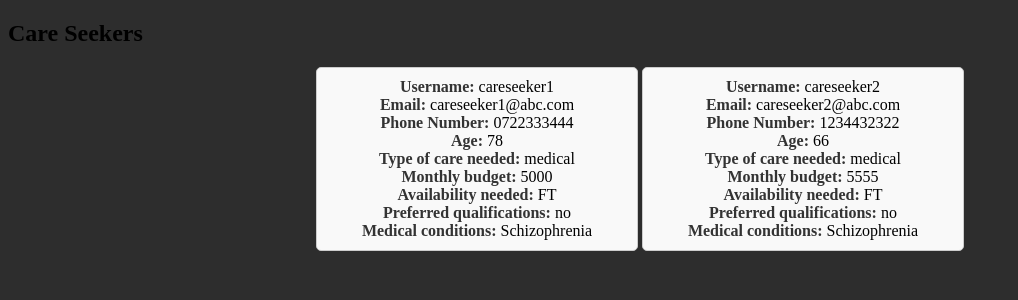
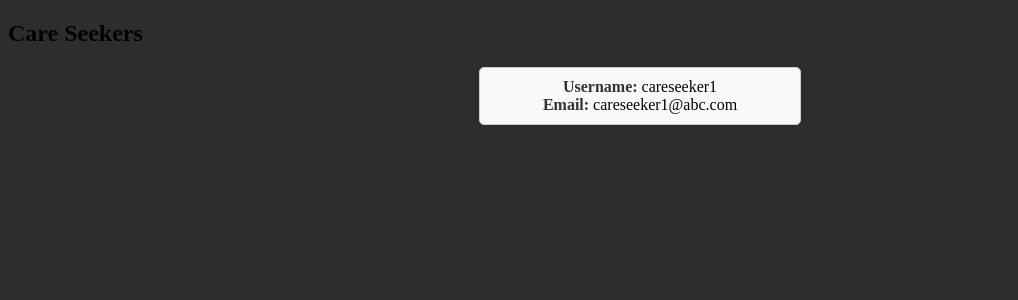
Before and after one commit to andra2410/elderlyCare, a Flask app: page /caregiver_dashboard in a window 1280 px wide. Shown: the part 265-565 px from the top of the page, without its empty margins (0-1018 px from the left). Run offline with Flask 3, Linux system fonts and the light colour scheme.

Commit message:
Merged the two databases into one (Users) and modified the register and login routes. ( + the caregiver_dashboard.html )

```diff
--- a/app/routes.py
+++ b/app/routes.py
@@ -1,11 +1,5 @@
 from flask import Flask, Blueprint, render_template, request, redirect, url_for, flash, get_flashed_messages
-from flask_user import login_required
-from flask_login import login_user, login_manager, current_user
-from flask_mail import Message
-from werkzeug.security import generate_password_hash
-
-from app import Caregivers
-from .models import db, CareSeekers
+from .models import db, Users
 
 auth_blueprint = Blueprint("auth", __name__, template_folder='templates')
 home_blueprint = Blueprint('home', __name__, template_folder='templates')
@@ -22,19 +16,22 @@ def login():
         username = request.form['username']
         password = request.form['password']
 
-        # Search for the user in both Caregivers and CareSeekers tables
-        caregiver = Caregivers.query.filter_by(username=username).first()
-        care_seeker = CareSeekers.query.filter_by(username=username).first()
+        user = Users.query.filter_by(username=username).first()
 
-        # Check if the user exists in either table
-        if caregiver and caregiver.password == password:
-            return redirect(url_for('auth.caregiver_dashboard'))
-        elif care_seeker and care_seeker.password == password:
-            return redirect(url_for('auth.careseeker_dashboard'))
+        if user:
+            if user.password == password:
+                if user.role == 'caregiver':
+                    return redirect(url_for('auth.caregiver_dashboard'))
+                elif user.role == 'care_seeker':
+                    return redirect(url_for('auth.careseeker_dashboard'))
+                else:
+                    flash('Invalid role.', 'error')
+            else:
+                flash('Invalid password.', 'error')
         else:
-            flash('Invalid username or password', 'error')
-            # return redirect(url_for('auth.login'))
-    return redirect(url_for('home.homepage'))
+            flash('User not found.', 'error')
+
+    return render_template('login.html')
 
 
 @auth_blueprint.route('/register', methods=["POST", "GET"])
@@ -43,65 +40,49 @@ def register():
         username = request.form['username']
         email = request.form['email']
         password = request.form['password']
-        password_hash = generate_password_hash(password)
         location = request.form['location']
         phone_number = request.form['phone_number']
         role = request.form['role']
 
-        if Caregivers.query.filter_by(username=username).first() or CareSeekers.query.filter_by(
-                username=username).first():
-            flash('Username already exists. Please choose a different username', 'error')
+        if Users.query.filter_by(username=username).first() or Users.query.filter_by(email=email).first():
+            flash('Username or email already exists. Please choose a different one.', 'error')
             return redirect(url_for('auth.register'))
 
-        if Caregivers.query.filter_by(email=email).first() or CareSeekers.query.filter_by(email=email).first():
-            flash('Email already in use. Try logging in instead.', 'error')
+        if role == 'caregiver':
+            availability = request.form.get('availability')
+            background_check = request.form.get('background_check') == 'Yes'
+            availability_needed = None
 
-        if role == 'caregiver':
-            experience = request.form['experience']
-            age = request.form['age']
-            references = request.form['references']
-            availability = request.form['availability']
-            languages_spoken = request.form['languages_spoken']
-            background_check = 'background_check' in request.form
-            additional_notes = request.form['additional_notes']
+        else:
+            availability_needed = request.form.get('availability_needed')
+            availability = None
+            background_check = None
 
-            caregiver = Caregivers(username=username,
-                                   age=age,
-                                   email=email,
-                                   password_hash=password_hash,
-                                   location=location,
-                                   phone_number=phone_number,
-                                   experience=experience,
-                                   references=references,
-                                   availability=availability,
-                                   languages_spoken=languages_spoken,
-                                   background_check=background_check,
-                                   additional_notes=additional_notes,
-                                   role='caregiver')
-            db.session.add(caregiver)
+        user = Users(
+            username=username,
+            email=email,
+            password=password,
+            location=location,
+            phone_number=phone_number,
+            role=role,
 
-        elif role == 'care_seeker':
-            age = request.form['age']
-            type_of_care_needed = request.form['type_of_care_needed']
-            monthly_budget = request.form['budget']  # Corrected field name
-            availability_needed = request.form['availability_needed']
-            preferred_qualifications = request.form['preferred_qualifications']
-            medical_conditions = request.form['medical_conditions']
+            # Set caregiver-specific fields if role is caregiver
+            experience=request.form.get('experience'),
+            references=request.form.get('references'),
+            availability=availability,
+            languages_spoken=request.form.get('languages_spoken'),
+            background_check=background_check,
+            additional_notes=request.form.get('additional_notes'),
 
-            care_seeker = CareSeekers(username=username,
-                                      email=email,
-                                      password_hash=password_hash,
-                                      location=location,
-                                      phone_number=phone_number,
-                                      age=age,
-                                      type_of_care_needed=type_of_care_needed,
-                                      monthly_budget=monthly_budget,
-                                      availability_needed=availability_needed,
-                                      preferred_qualifications=preferred_qualifications,
-                                      medical_conditions=medical_conditions,
-                                      role='care-seeker')
-            db.session.add(care_seeker)
+            # Set care seeker-specific fields if role is care seeker
+            type_of_care_needed=request.form.get('type_of_care_needed'),
+            monthly_budget=request.form.get('budget'),
+            availability_needed=availability_needed,
+            preferred_qualifications=request.form.get('preferred_qualifications'),
+            medical_conditions=request.form.get('medical_conditions'),
+        )
 
+        db.session.add(user)
         db.session.commit()
         return redirect(url_for('home.homepage'))
     else:
@@ -109,22 +90,26 @@ def register():
 
 
 @auth_blueprint.route('/caregiver_dashboard')
-# @login_required
 def caregiver_dashboard():
-    # if current_user.role != 'caregiver':
-    #     flash('You are not authorized to access this page', 'error')
-    #     return redirect(url_for('home.homepage'))
-
-    care_seekers = CareSeekers.query.all()
+    care_seekers = Users.query.filter_by(role='care_seeker').all()
     return render_template('caregiver_dashboard.html', care_seekers=care_seekers)
 
 
 @auth_blueprint.route('/careseeker_dashboard')
-# @login_required
 def careseeker_dashboard():
-    # if current_user.role != 'care_seeker':
-    #     flash('You are not authorized to access this page', 'error')
-    #     return redirect(url_for('home.homepage'))
+    return render_template('careseeker_dashboard.html')
 
-    caregivers = Caregivers.query.all()
-    return render_template('careseeker_dashboard.html', caregivers=caregivers)
+
+# @auth_blueprint.route('/')
+# def index():
+#     new_user = Users(
+#         username='admin',
+#         password='admin',
+#         email='admin@admin.com',
+#         location='buc',
+#         phone_number='0000000000',
+#         role='admin',
+#         age=20)
+#     db.session.add(new_user)
+#     db.session.commit()
+#     flash('Invalid username or password', 'error')
--- a/app/templates/caregiver_dashboard.html
+++ b/app/templates/caregiver_dashboard.html
@@ -3,7 +3,7 @@
 {% block title %}Caregiver Dashboard{% endblock %}
 
 {% block content %}
-            <style>
+    <style>
         /* CSS styles for the care seeker boxes */
         .care-seekers-container {
             text-align: center; /* Center horizontally */
@@ -32,24 +32,8 @@
             <div class="care-seeker-box">
                 <strong>Username:</strong> {{ care_seeker.username }}<br>
                 <strong>Email:</strong> {{ care_seeker.email }}<br>
-                <strong>Phone Number:</strong> {{care_seeker.phone_number}}<br>
-                <strong>Age:</strong> {{ care_seeker.age }}<br>
-                <strong>Type of care needed:</strong> {{ care_seeker.type_of_care_needed }}<br>
-                <strong>Monthly budget:</strong> {{ care_seeker.monthly_budget }}<br>
-                <strong>Availability needed:</strong> {{ care_seeker.availability_needed }}<br>
-                <strong>Preferred qualifications:</strong> {{ care_seeker.preferred_qualifications }}<br>
-                <strong>Medical conditions:</strong> {{ care_seeker.medical_conditions }}<br>
-
-
-                <!--age type_of_care_needed monthly_budget availability_needed preferred_qualifications medical_conditions  -->
+                <!-- Display other care seeker information as needed -->
             </div>
         {% endfor %}
     </div>
 {% endblock %}
-
-{% block scripts %}
-    <script>
-        // Set is_caregiver variable to true
-        var is_caregiver = true;
-    </script>
-{% endblock %}
```
Also changed, not shown: app/__init__.py (+3 -6 lines), app/models.py (+8 -51 lines), instance/elderlycare.db.
